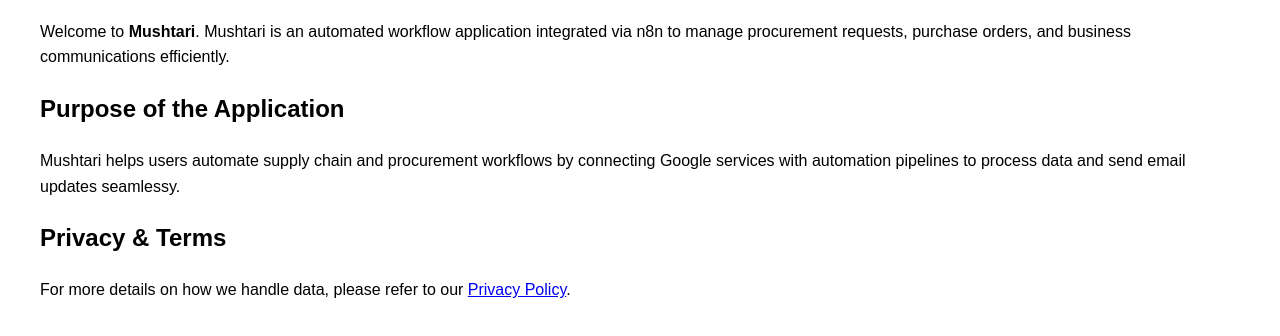
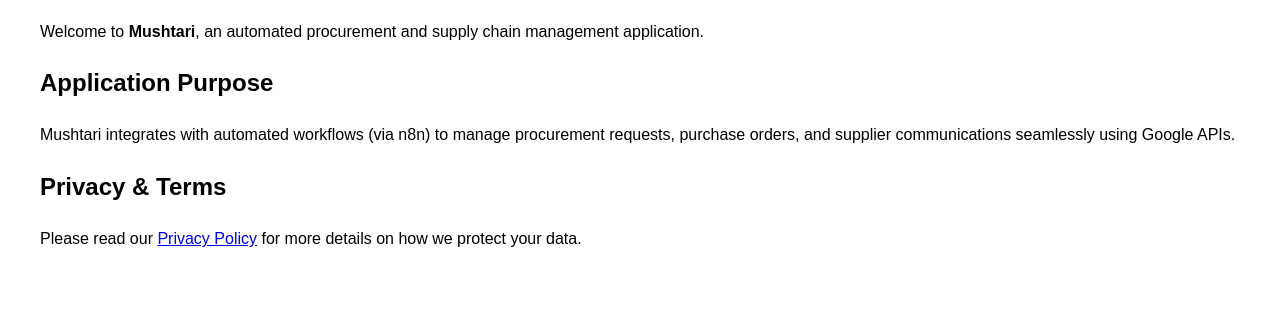
Before and after one commit to etmad2030/mushtari-bot, a plain HTML site: page index.html in a window 1280 px wide. Shown: the part 94-430 px from the top of the page. Drawn offline with Linux system fonts and the light colour scheme.

Commit message:
Update title and description in index.html

```diff
--- a/index.html
+++ b/index.html
@@ -3,17 +3,16 @@
 <head>
     <meta charset="UTF-8">
     <meta name="viewport" content="width=device-width, initial-scale=1.0">
-    <title>Mushtari</title>
-    <meta name="google-site-verification" content="ycZ5ukmH8K3jk15IP83RO-aE3h_oO-HSD9095eNTv1c" />
+    <title>Mushtari - Procurement Automation Bot</title>
 </head>
 <body style="font-family: Arial, sans-serif; margin: 40px; line-height: 1.6;">
     <h1>Mushtari</h1>
-    <p>Welcome to <strong>Mushtari</strong>. Mushtari is an automated workflow application integrated via n8n to manage procurement requests, purchase orders, and business communications efficiently.</p>
+    <p>Welcome to <strong>Mushtari</strong>, an automated procurement and supply chain management application.</p>
 
-    <h2>Purpose of the Application</h2>
-    <p>Mushtari helps users automate supply chain and procurement workflows by connecting Google services with automation pipelines to process data and send email updates seamlessy.</p>
+    <h2>Application Purpose</h2>
+    <p>Mushtari integrates with automated workflows (via n8n) to manage procurement requests, purchase orders, and supplier communications seamlessly using Google APIs.</p>
 
     <h2>Privacy & Terms</h2>
-    <p>For more details on how we handle data, please refer to our <a href="privacy.html">Privacy Policy</a>.</p>
+    <p>Please read our <a href="privacy.html">Privacy Policy</a> for more details on how we protect your data.</p>
 </body>
 </html>
```
